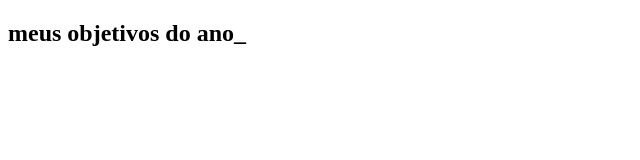
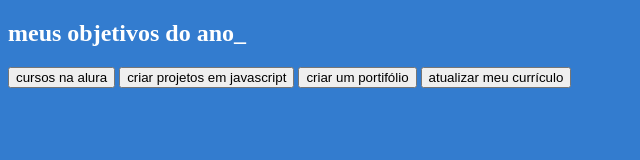
Before and after one commit to olivialucasdas/p3em-projeto-de-vida, a plain HTML site: page index.html in a window 1280 px wide. Shown: the whole page, without its empty margins (0-640 px from the left). Drawn offline with Linux system fonts and the light colour scheme.

Commit message:
Add files via upload

```diff
--- a/index.html
+++ b/index.html
@@ -9,6 +9,12 @@
 <body>
     <section class="conteudo-principal">
 <h2 class="titulo-principal">meus objetivos do ano_</h2>
+<div class="botoes">
+    <button class="botao">cursos na alura</button>
+    <button class="botao">criar projetos em javascript</button>
+    <button class="botao">criar um portifólio</button>
+    <button class="botao">atualizar meu currículo</button>
+</div>
     </section>
 </body>
 </html>
--- a/style.css
+++ b/style.css
@@ -0,0 +1,15 @@
+@import url('https://fonts.googleapis.com/css2?family=Chakra+Petch:wght@400;700&display=swap');
+
+:root{
+    --cor-de-fundo: #337ccf;
+    --verde: #6fff57;
+    --branco: #ffffff;
+    --botao-ativo: #3a375e;
+     --botao-inativo: rgba(58, 55, 94, 0.5);
+     --texto-fundo:rgba(58, 55, 94, 0.3);
+     }
+
+     body{
+        background-color: var(--cor-de-fundo);
+        color: var(--branco)
+     }
```
